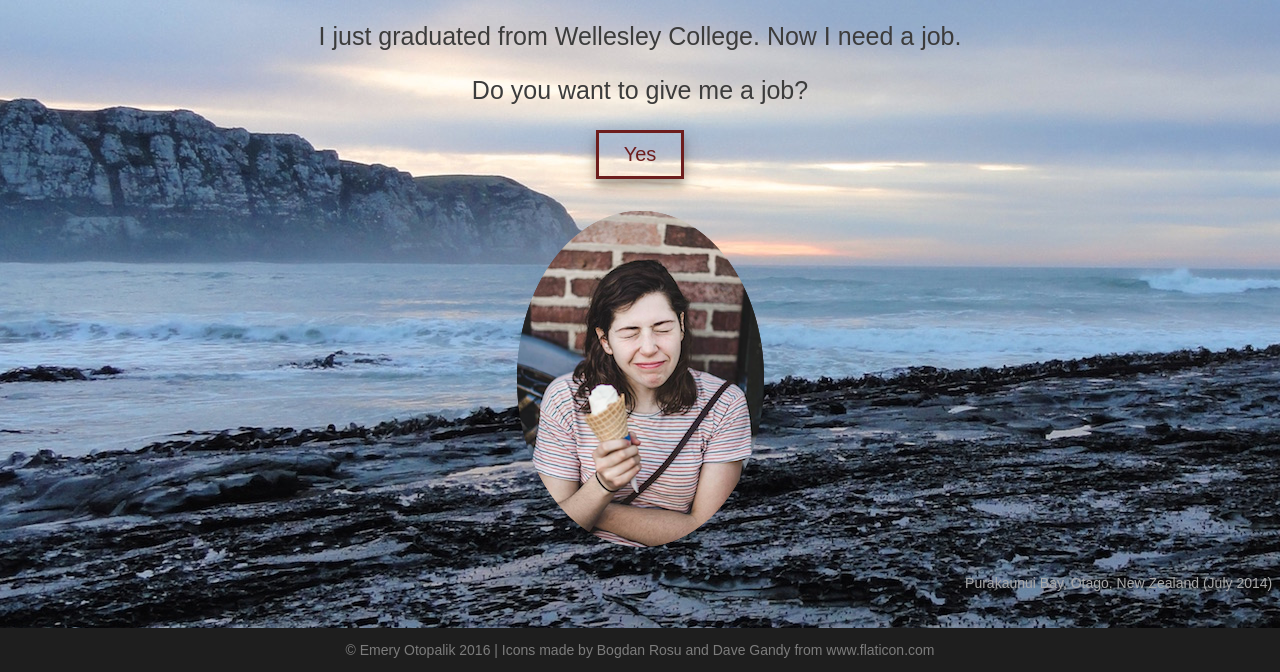
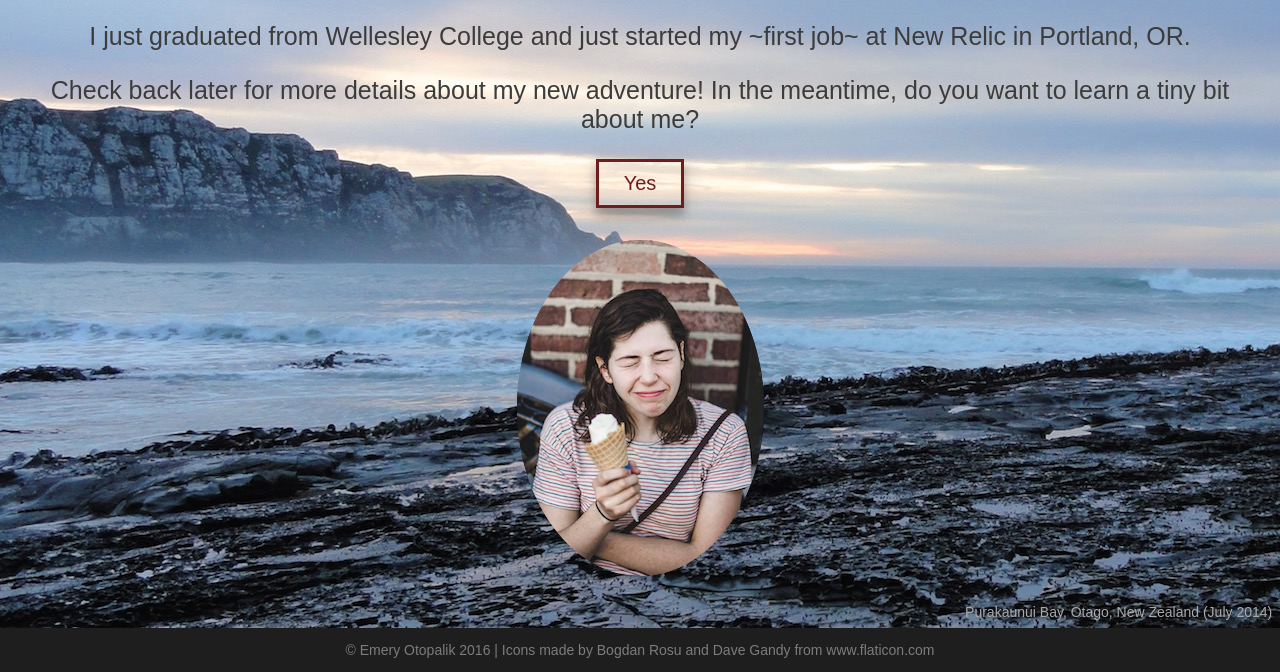
Before and after one commit to emeryotopalik/Emery-Otopalik, a plain HTML site: page index.html in a window 1280 px wide. Shown: the part 128-800 px from the top of the page. Drawn offline with Linux system fonts and the light colour scheme.

Commit message:
update post-job get

```diff
--- a/index.html
+++ b/index.html
@@ -60,8 +60,8 @@
 
 	<div class="me" id="mainme">
 		<h1>I am Emery.</h1>
-		<p>I just graduated from Wellesley College. Now I need a job.</p>
-		<p> Do you want to give me a job?</p>
+		<p>I just graduated from Wellesley College and just started my ~first job~ at New Relic in Portland, OR.</p>
+		<p>Check back later for more details about my new adventure! In the meantime, do you want to learn a tiny bit about me?</p>
 		<button class="button" id="yesbutton" >Yes</button>
 	</div>
 
```
